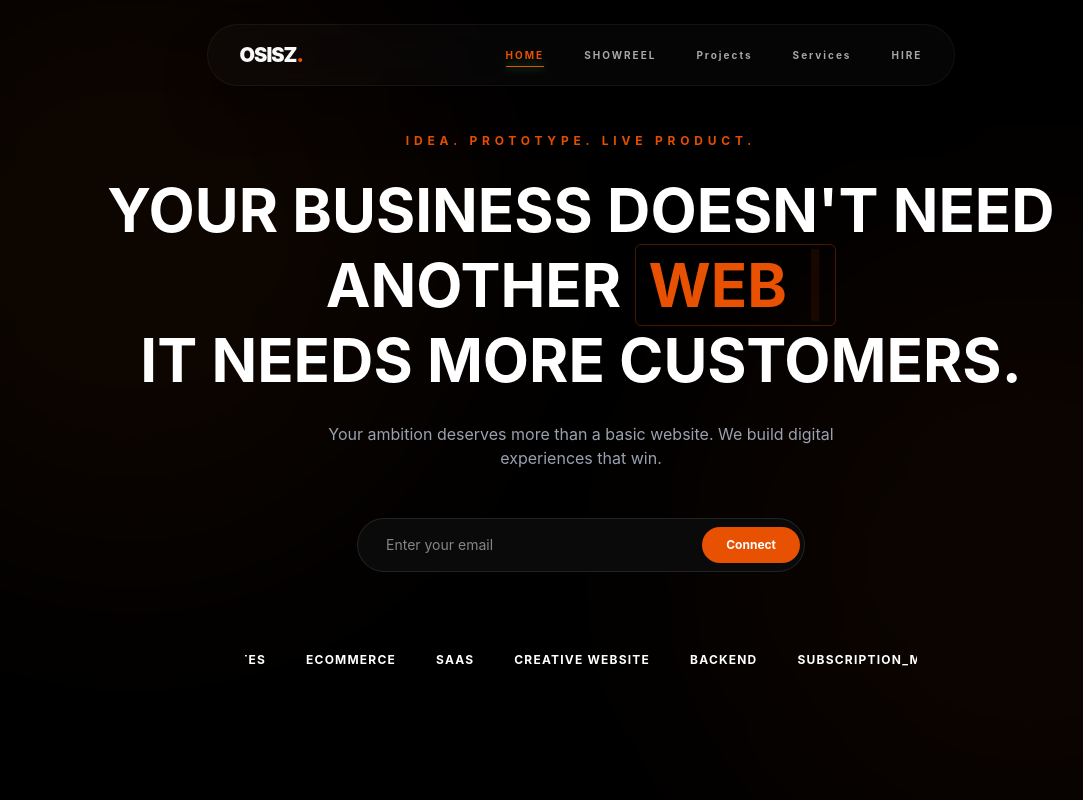
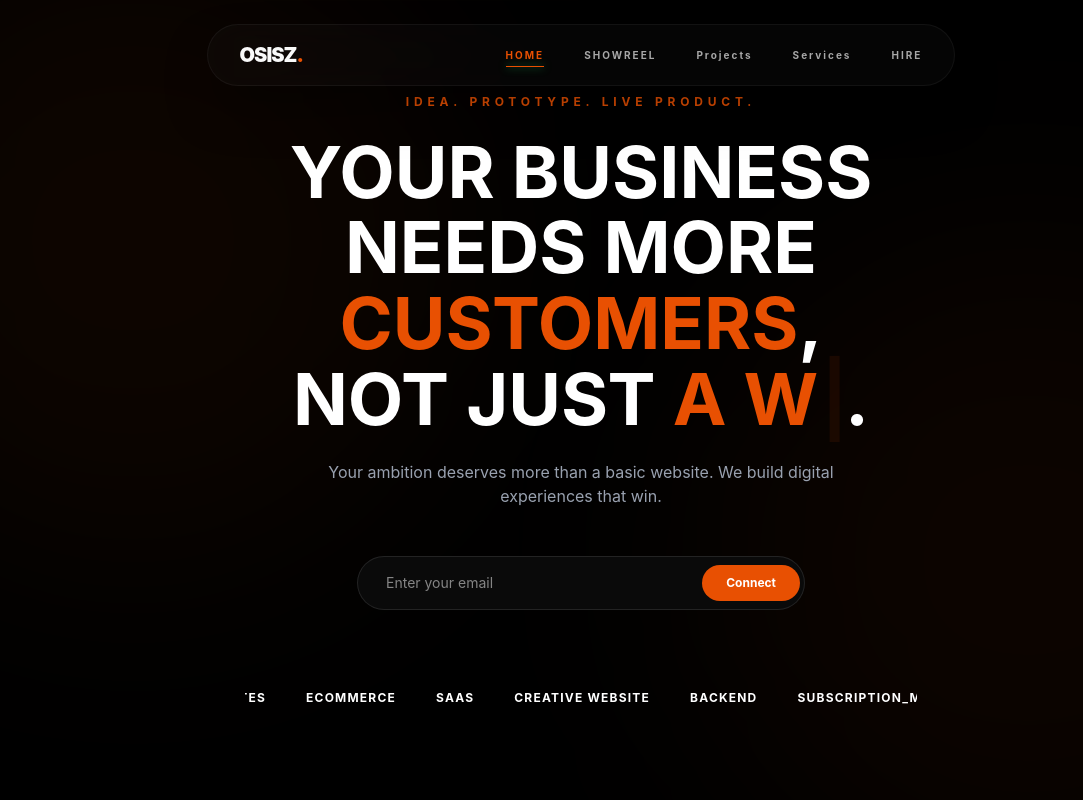
Before and after one commit to aditya02x/OWN, a React (Vite) app in the folder Frontend/: page / in a window 1280 px wide. Shown: the top 800 px of the page, without its empty margins (59-1142 px from the left). Built offline with nearby package versions, Linux system fonts and the light colour scheme.

Commit message:
change ion main texts

```diff
--- a/Frontend/src/pages/Hero.jsx
+++ b/Frontend/src/pages/Hero.jsx
@@ -73,18 +73,23 @@ const Hero = () => {
         <motion.h1
   initial={{ y: 40, opacity: 0 }}
   animate={{ y: 0, opacity: 1 }}
-          className="text-white text-3xl sm:text-5xl md:text-6xl font-bold leading-tight"
+  className="max-w-4xl px-2 sm:px-0 text-white font-bold leading-[1.05]
+             text-4xl sm:text-5xl md:text-6xl lg:text-7xl"
 >
-          YOUR BUSINESS DOESN'T NEED ANOTHER{" "}
-          <span className="px-3 py-1 border border-[#E85002]/30 rounded-md text-[#E85002]">
+  YOUR BUSINESS
+  <br />
+  NEEDS MORE
+  <span className="text-[#E85002]"> CUSTOMERS</span>,
+  <br />
+  NOT JUST
+  <span className="text-[#E85002]"> A{" "}
     <Typewriter
-              words={["WEBSITES", "SAAS", "WEB APP", "BRANDS"]}
+      words={["WEBSITE", "SAAS", "WEB APP", "BRAND"]}
       loop
       cursor
     />
   </span>
-          <br />
-          IT NEEDS MORE CUSTOMERS.
+  .
 </motion.h1>
 
         <motion.p
```
Lines whose indentation alone changed are shown as unchanged.
